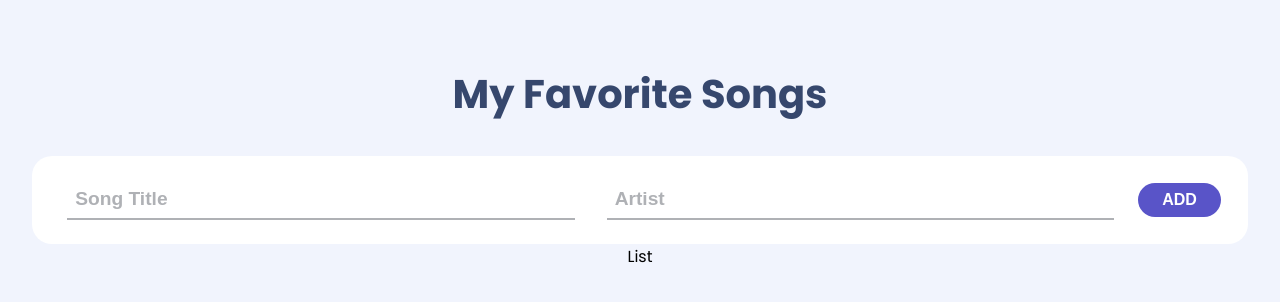
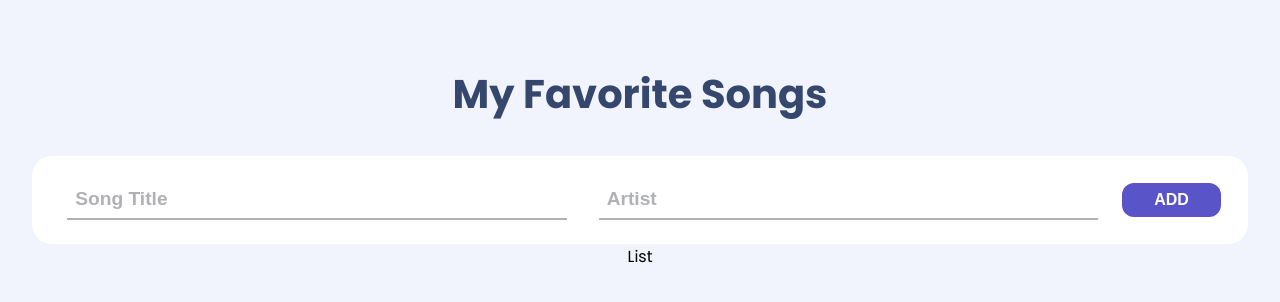
Before and after one commit to lauracastrovenegas/ui-design-react-app, a React (Create React App) app: page / in a window 1280 px wide. Shown: the top 302 px of the page. Built offline with nearby package versions, Linux system fonts and the light colour scheme.

Commit message:
Update App.css

```diff
--- a/src/App.css
+++ b/src/App.css
@@ -36,9 +36,9 @@
 .form-button {
   background-color: #5954C8;
   color: #FFFFFF;
-  border-radius: 20px;
+  border-radius: 12px;
   height: fit-content;
-  padding: 0.5rem 1.5rem;
+  padding: 0.5rem 2rem;
   border: none;
   font-size: 1rem;
   font-weight: 600;
```
